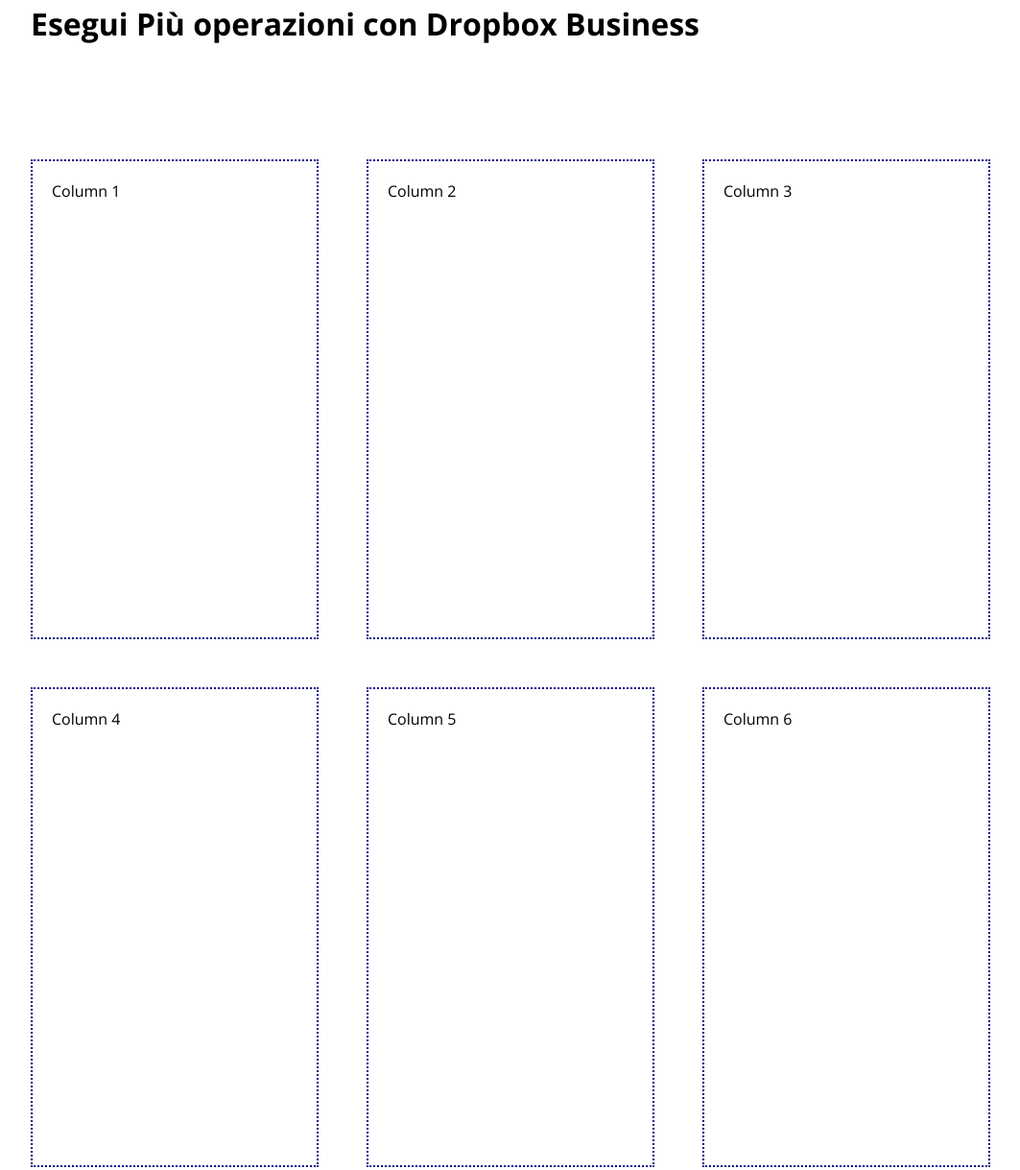
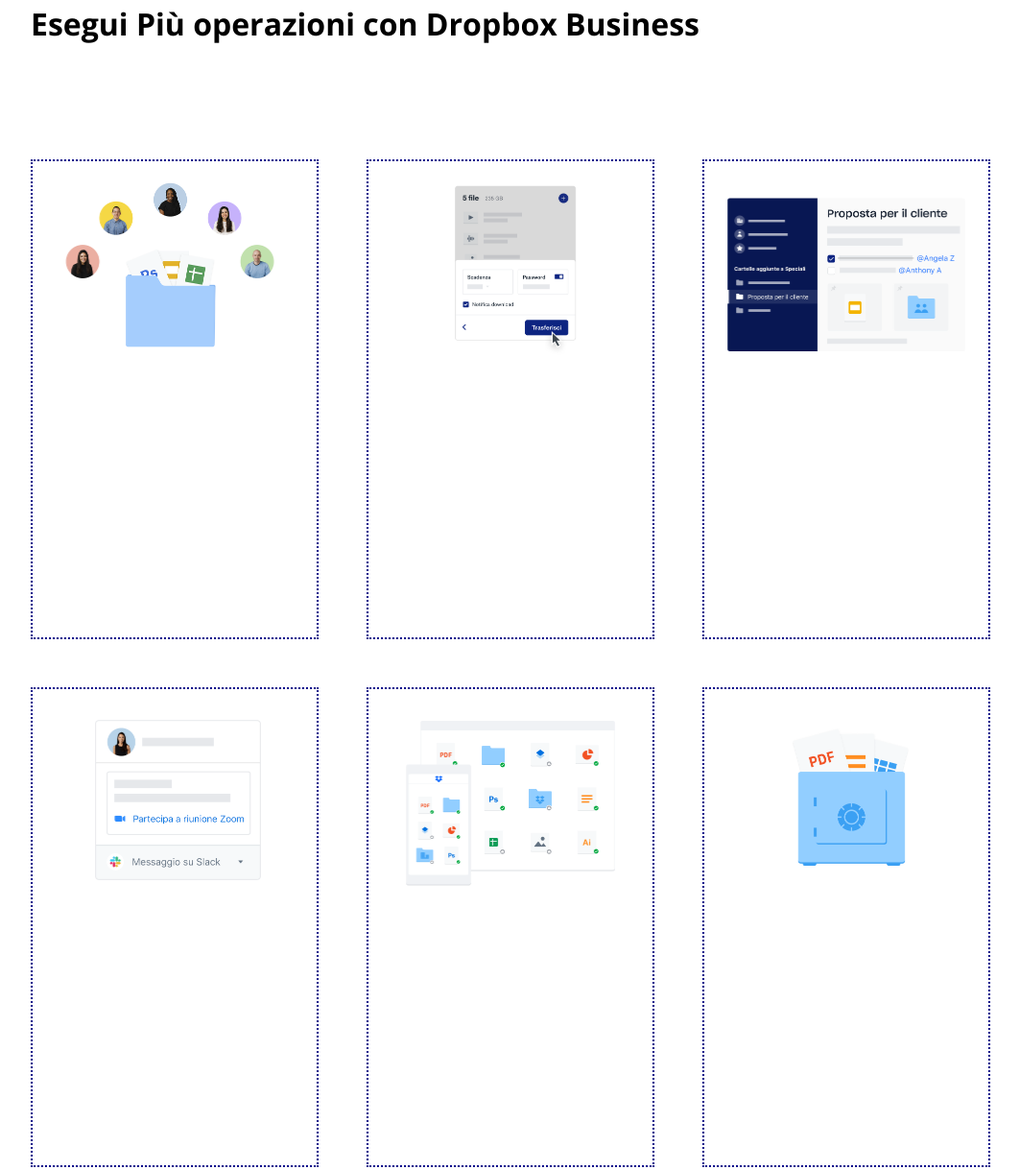
Before and after one commit to albertoferri/htmlcss-dropbox, a plain HTML site: page index.html in a window 1280 px wide. Shown: the part 2972-4191 px from the top of the page at 96% size, without its empty margins (108-1171 px from the left). Drawn offline with nearby package versions, Linux system fonts and the light colour scheme.

Commit message:
inserite immagini e posizionate nel layout

```diff
--- a/css/style.css
+++ b/css/style.css
@@ -319,6 +319,9 @@ span .fa:first-child{
     align-items: center;
 }
 
+/* fine .team4dropbox */
+
+/* sezione partner */
 
 .img-asidetext{
     display: flex;
@@ -331,7 +334,6 @@ span .fa:first-child{
 }
 
 .img-test{
-    /* background-color: violet; */
     position: relative;
     bottom: 115px;
     right: 150px;
@@ -376,8 +378,9 @@ span .fa:first-child{
     width: 150px;
 }
 
-#tag-section{
-}
+/* fine partner */
+
+/* inizio tag section */
 
 #tag-section .options{
     display: flex;
@@ -399,6 +402,47 @@ span .fa:first-child{
     width: calc(100% / 3 - 50px / 3 * 2);
     padding: 20px;
 }
+.options{
+    position: relative;
+}
+
+.opt img{
+    transform: scale(.25);
+}
+
+/* stilizzazione colonne con opzioni */
+.options .opt #img-col1{
+    position: absolute;
+    right: 360px;
+    bottom: 640px;
+}
+.options .opt #img-col2{
+    position: absolute;
+    right: 0;
+    bottom: 640px;
+}
+.options .opt #img-col3{
+    position: absolute;
+    left: 355px;
+    bottom: 640px;
+}
+.options .opt #img-col4{
+    position: absolute;
+    right: 350px;
+    bottom: 90px;
+}
+.options .opt #img-col5{
+    position: absolute;
+    right: 5px;
+    bottom: 80px;
+}
+.options .opt #img-col6{
+    position: absolute;
+    right: -350px;
+    bottom: 100px;
+}
+
+
 
 .box{
     width: 60%;
@@ -408,7 +452,6 @@ span .fa:first-child{
     height: 270px;
     margin-bottom: 30px;
 }
-/* fine .team4dropbox */
 
 /* inizio sponsor */
 /* test */
--- a/index.html
+++ b/index.html
@@ -144,12 +144,24 @@
         <section id="tag-section">
             <h2>Esegui Più operazioni con Dropbox Business</h2>
             <div class="options">
-                <div class="opt">Column 1</div>
-                <div class="opt">Column 2</div>
-                <div class="opt">Column 3</div>
-                <div class="opt">Column 4</div>
-                <div class="opt">Column 5</div>
-                <div class="opt">Column 6</div>
+                <div class="opt">
+                   <img id="img-col1" src="img/business-feature-switching-tools.png" alt="">
+                </div>
+                <div class="opt">
+                    <img id="img-col2" src="img/business-feature-send-files-it.png" alt="">
+                </div>
+                <div class="opt">
+                    <img id="img-col3" src="img/business-feature-coordinate-it.png" alt="">
+                </div>
+                <div class="opt">
+                    <img id="img-col4" src="img/business-feature-integrations-it.png" alt="">
+                </div>
+                <div class="opt">
+                    <img id="img-col5" src="img/business-feature-multi-device.png" alt="">
+                </div>
+                <div class="opt">
+                    <img id="img-col6" src="img/business-feature-security.png" alt="">
+                </div>
             </div>
         </section>
         <section class="box">
```
